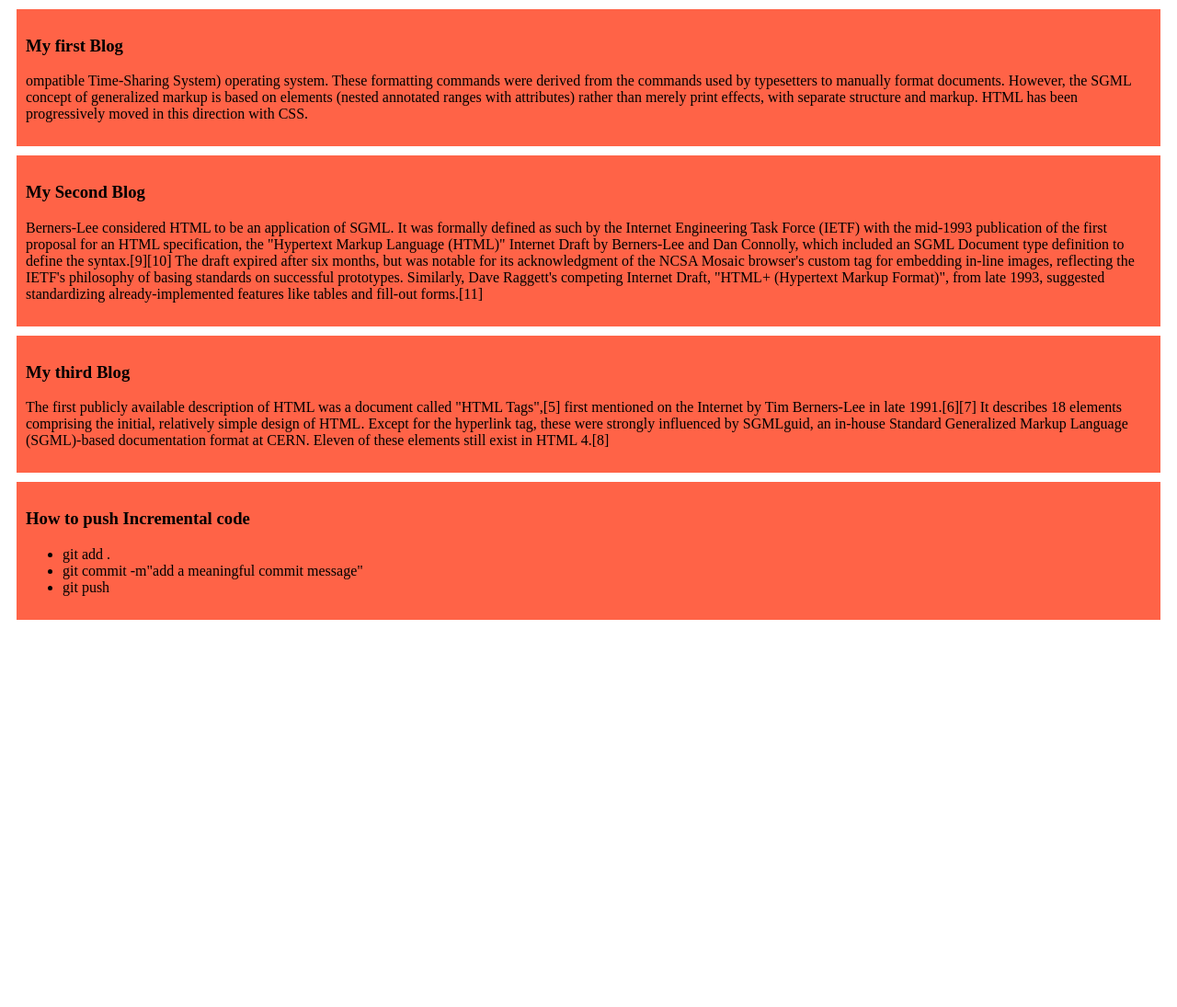
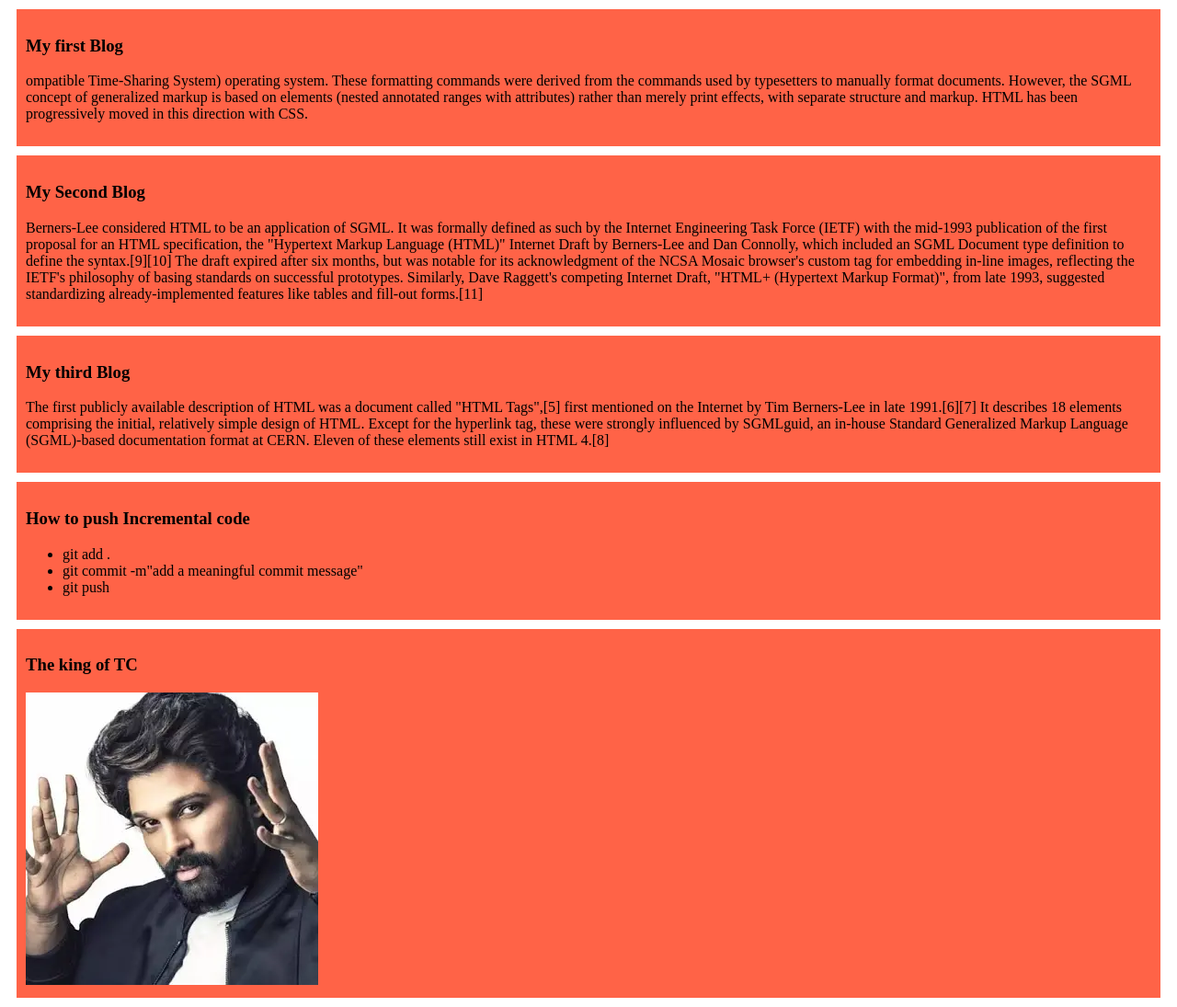
Before and after one commit to Naiduarjun21/My-simple-website, a plain HTML site: page index.html in a window 1280 px wide. Shown: the whole page at 92% size. Before the commit the page ends 800 px from the top, so only its background shows below. Drawn offline with Linux system fonts and the light colour scheme.

Commit message:
added the king

```diff
--- a/index.html
+++ b/index.html
@@ -30,5 +30,9 @@
             <li>git push</li>
         </ul>
     </div>
+    <div>
+        <h3>The king of TC </h3>
+        <img src="ALLU/download.webp" alt="" srcset="">
+    </div>
 </body>
 </html>
```
Also changed, not shown: ALLU/download.jpeg (added), ALLU/download.webp (added).
